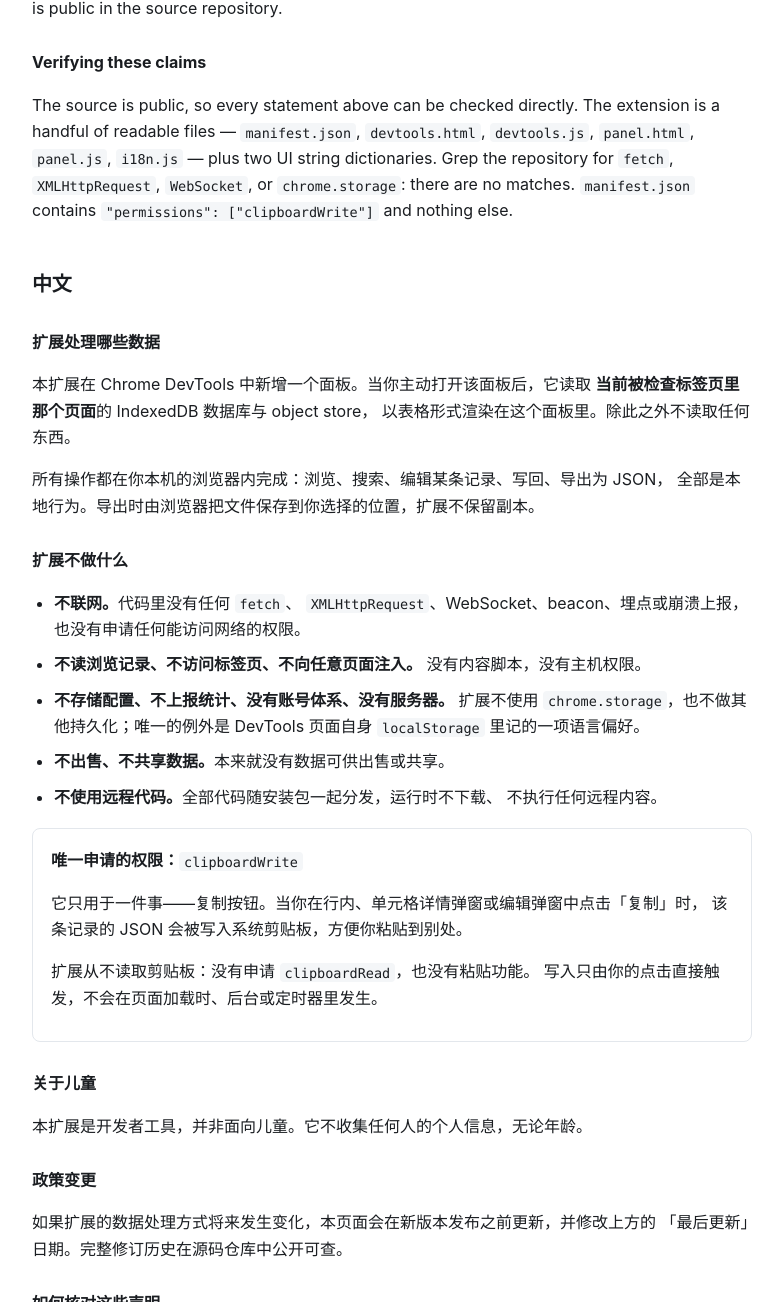
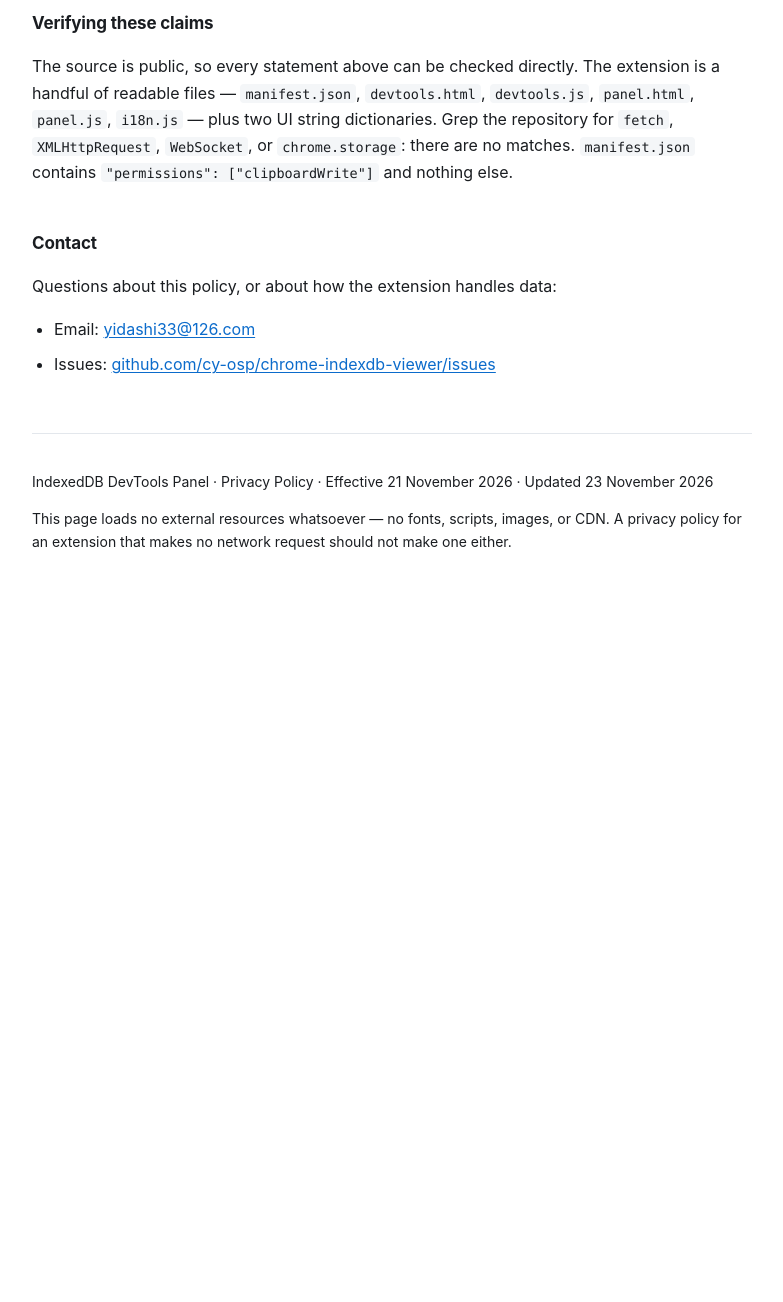
Before and after one commit to cy-osp/chrome-indexdb-viewer, a browser extension: page docs/privacy.html in a window 1280 px wide. Shown: the part 1498-2800 px from the top of the page, without its empty margins (248-1031 px from the left). After the commit the page ends 2138 px from the top, so only its background shows below. Drawn offline with Linux system fonts and the light colour scheme.

Commit message:
docs: 隐私政策网页版改为纯英文，联系方式改为 yidashi33@126.com
商店审核面向国际，网页版保留中文段落没有必要，反而多一份需要同步维护
的文本。改动：

- docs/privacy.html：删除整段中文（含 6 个小节），「English」这个分节
  标题随之失去意义也删掉；七个分节标题从 h3 提升为 h2，级联不再悬空；
  联系方式与页脚同理改为纯英文。
- 邮箱 caoyw42637@hundsun.com 换成 yidashi33@126.com（网页版与
  PRIVACY.md 两处保持一致），联系人改为 yidashi33。
- 清掉随之失效的 CSS（.lang-switch、section[lang="zh-CN"]）。
- PRIVACY.md 变更记录补一行说明这次调整。
- 两版 README 注明网页版是纯英文，内核 PRIVACY.md 仍中英双语，避免
  后来的人以为漏了中文。

页面从 10630 字节降到 7683 字节，渲染高度 3419px→2111px；已用 Chrome
157 无头在明暗两套主题下核对，无 console 错误。

```diff
--- a/docs/privacy.html
+++ b/docs/privacy.html
@@ -44,8 +44,8 @@
   main { max-width: 720px; margin: 0 auto; }
   header { padding: 56px 0 24px; border-bottom: 1px solid var(--rule); margin-bottom: 32px; }
   h1 { font-size: 27px; line-height: 1.25; margin: 0 0 12px; letter-spacing: -0.01em; }
-  h2 { font-size: 20px; margin: 44px 0 14px; letter-spacing: -0.01em; }
-  h3 { font-size: 16px; margin: 28px 0 8px; }
+  h2 { font-size: 17px; margin: 34px 0 10px; letter-spacing: -0.01em; }
+  #contact { margin-top: 44px; }
   p, li { color: var(--fg); }
   .meta { color: var(--muted); font-size: 14px; margin: 0; }
   .meta a { color: var(--muted); }
@@ -73,9 +73,7 @@
     padding: 4px 18px 14px;
     margin: 18px 0 0;
   }
-  .permission h3 { margin-top: 14px; }
-  .lang-switch { font-size: 14px; color: var(--muted); margin: 0 0 6px; }
-  section[lang="zh-CN"] { display: block; }
+  .permission h2 { margin-top: 14px; font-size: 16px; }
   footer {
     margin-top: 56px;
     padding-top: 22px;
@@ -108,9 +106,7 @@
   It makes no network requests at all, and it requests exactly one permission.
 </p>
 
-<h2 id="en">English</h2>
-
-<h3>What the extension handles</h3>
+<h2>What the extension handles</h2>
 <p>
   The extension adds a panel to Chrome DevTools. When you open that panel yourself,
   it reads the IndexedDB databases and object stores of <strong>the page currently
@@ -124,7 +120,7 @@
   no copy.
 </p>
 
-<h3>What the extension does not do</h3>
+<h2>What the extension does not do</h2>
 <ul>
   <li><strong>No network access.</strong> There is no <code>fetch</code>,
       <code>XMLHttpRequest</code>, WebSocket, beacon, analytics, or crash reporting
@@ -141,7 +137,7 @@
 </ul>
 
 <div class="permission">
-  <h3>The one permission: <code>clipboardWrite</code></h3>
+  <h2>The one permission: <code>clipboardWrite</code></h2>
   <p>
     It is used for exactly one thing — the Copy buttons. When you click Copy on a
     row, in the cell-detail dialog, or in the edit dialog, the record's JSON is
@@ -154,20 +150,20 @@
   </p>
 </div>
 
-<h3>Children</h3>
+<h2>Children</h2>
 <p>
   The extension is a developer tool and is not directed at children. It collects no
   personal information from anyone, of any age.
 </p>
 
-<h3>Changes to this policy</h3>
+<h2>Changes to this policy</h2>
 <p>
   If the extension's data handling ever changes, this page will be updated and the
   "Last updated" date above will change before the new version is published. The
   full revision history is public in the source repository.
 </p>
 
-<h3>Verifying these claims</h3>
+<h2>Verifying these claims</h2>
 <p>
   The source is public, so every statement above can be checked directly. The
   extension is a handful of readable files — <code>manifest.json</code>,
@@ -179,75 +175,12 @@
   and nothing else.
 </p>
 
-<h2 id="zh">中文</h2>
-
-<h3>扩展处理哪些数据</h3>
+<h2 id="contact">Contact</h2>
 <p>
-  本扩展在 Chrome DevTools 中新增一个面板。当你主动打开该面板后，它读取
-  <strong>当前被检查标签页里那个页面</strong>的 IndexedDB 数据库与 object store，
-  以表格形式渲染在这个面板里。除此之外不读取任何东西。
-</p>
-<p>
-  所有操作都在你本机的浏览器内完成：浏览、搜索、编辑某条记录、写回、导出为 JSON，
-  全部是本地行为。导出时由浏览器把文件保存到你选择的位置，扩展不保留副本。
-</p>
-
-<h3>扩展不做什么</h3>
-<ul>
-  <li><strong>不联网。</strong>代码里没有任何 <code>fetch</code>、
-      <code>XMLHttpRequest</code>、WebSocket、beacon、埋点或崩溃上报，
-      也没有申请任何能访问网络的权限。</li>
-  <li><strong>不读浏览记录、不访问标签页、不向任意页面注入。</strong>
-      没有内容脚本，没有主机权限。</li>
-  <li><strong>不存储配置、不上报统计、没有账号体系、没有服务器。</strong>
-      扩展不使用 <code>chrome.storage</code>，也不做其他持久化；唯一的例外是
-      DevTools 页面自身 <code>localStorage</code> 里记的一项语言偏好。</li>
-  <li><strong>不出售、不共享数据。</strong>本来就没有数据可供出售或共享。</li>
-  <li><strong>不使用远程代码。</strong>全部代码随安装包一起分发，运行时不下载、
-      不执行任何远程内容。</li>
-</ul>
-
-<div class="permission">
-  <h3>唯一申请的权限：<code>clipboardWrite</code></h3>
-  <p>
-    它只用于一件事——复制按钮。当你在行内、单元格详情弹窗或编辑弹窗中点击「复制」时，
-    该条记录的 JSON 会被写入系统剪贴板，方便你粘贴到别处。
-  </p>
-  <p>
-    扩展从不读取剪贴板：没有申请 <code>clipboardRead</code>，也没有粘贴功能。
-    写入只由你的点击直接触发，不会在页面加载时、后台或定时器里发生。
-  </p>
-</div>
-
-<h3>关于儿童</h3>
-<p>
-  本扩展是开发者工具，并非面向儿童。它不收集任何人的个人信息，无论年龄。
-</p>
-
-<h3>政策变更</h3>
-<p>
-  如果扩展的数据处理方式将来发生变化，本页面会在新版本发布之前更新，并修改上方的
-  「最后更新」日期。完整修订历史在源码仓库中公开可查。
-</p>
-
-<h3>如何核对这些声明</h3>
-<p>
-  源码是公开的，上面每一条都可以直接验证。整个扩展只有几个可读的源文件——
-  <code>manifest.json</code>、<code>devtools.html</code>、<code>devtools.js</code>、
-  <code>panel.html</code>、<code>panel.js</code>、<code>i18n.js</code>——外加两份界面
-  文案字典。在仓库里搜索 <code>fetch</code>、<code>XMLHttpRequest</code>、
-  <code>WebSocket</code> 或 <code>chrome.storage</code>，不会有任何命中。
-  <code>manifest.json</code> 里只有 <code>"permissions": ["clipboardWrite"]</code>，
-  没有别的。
-</p>
-
-<h2>联系方式 / Contact</h2>
-<p>
-  Questions about this policy, or about how the extension handles data:<br>
-  对本政策或扩展的数据处理方式有疑问：
+  Questions about this policy, or about how the extension handles data:
 </p>
 <ul>
-  <li>Email: <a href="mailto:caoyw42637@hundsun.com">caoyw42637@hundsun.com</a></li>
+  <li>Email: <a href="mailto:yidashi33@126.com">yidashi33@126.com</a></li>
   <li>Issues: <a href="https://github.com/cy-osp/chrome-indexdb-viewer/issues" rel="noopener">github.com/cy-osp/chrome-indexdb-viewer/issues</a></li>
 </ul>
 
@@ -257,8 +190,6 @@
     Effective 21 November 2026 · Updated 23 November 2026
   </p>
   <p>
-    本页面不加载任何外部资源（无字体、无脚本、无图片、无 CDN），
-    一个不联网的扩展，其隐私政策也不应该联网。<br>
     This page loads no external resources whatsoever — no fonts, scripts, images,
     or CDN. A privacy policy for an extension that makes no network request should
     not make one either.
```
Also changed, not shown: 3 other files.
